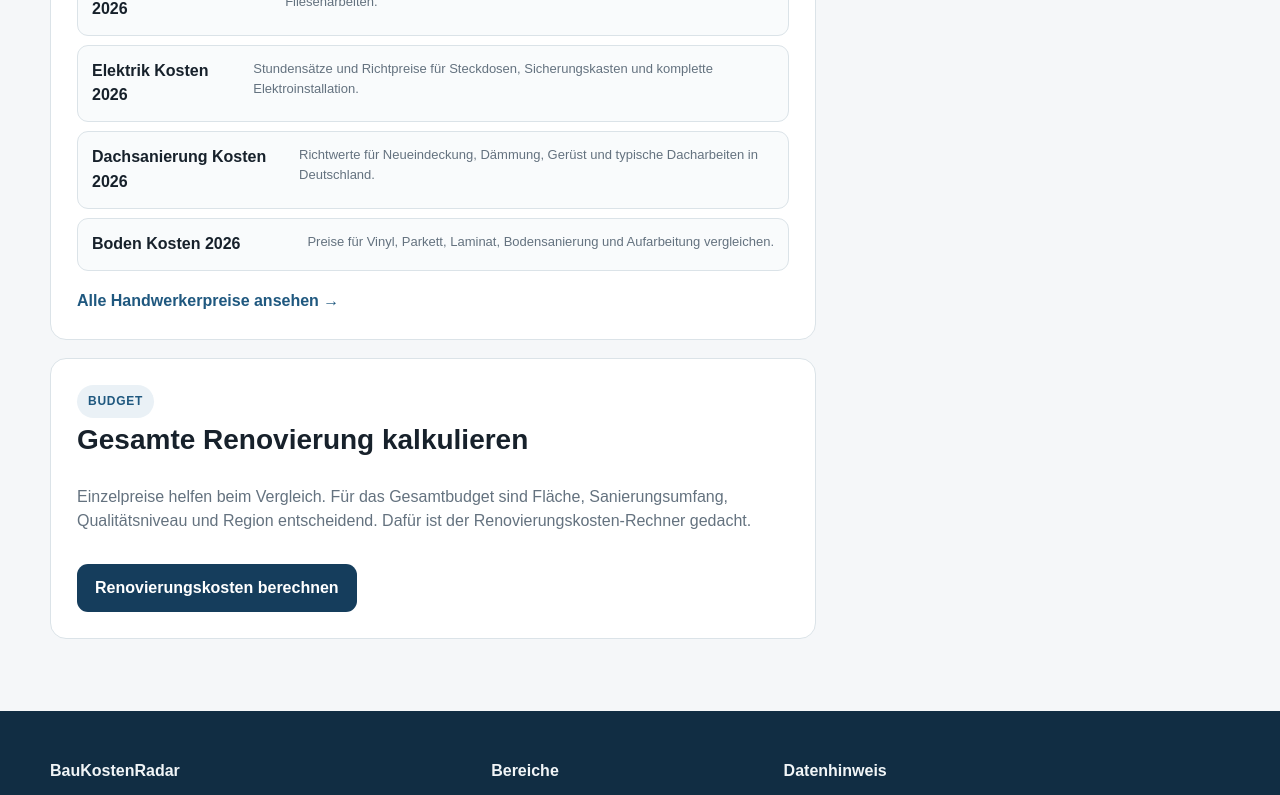
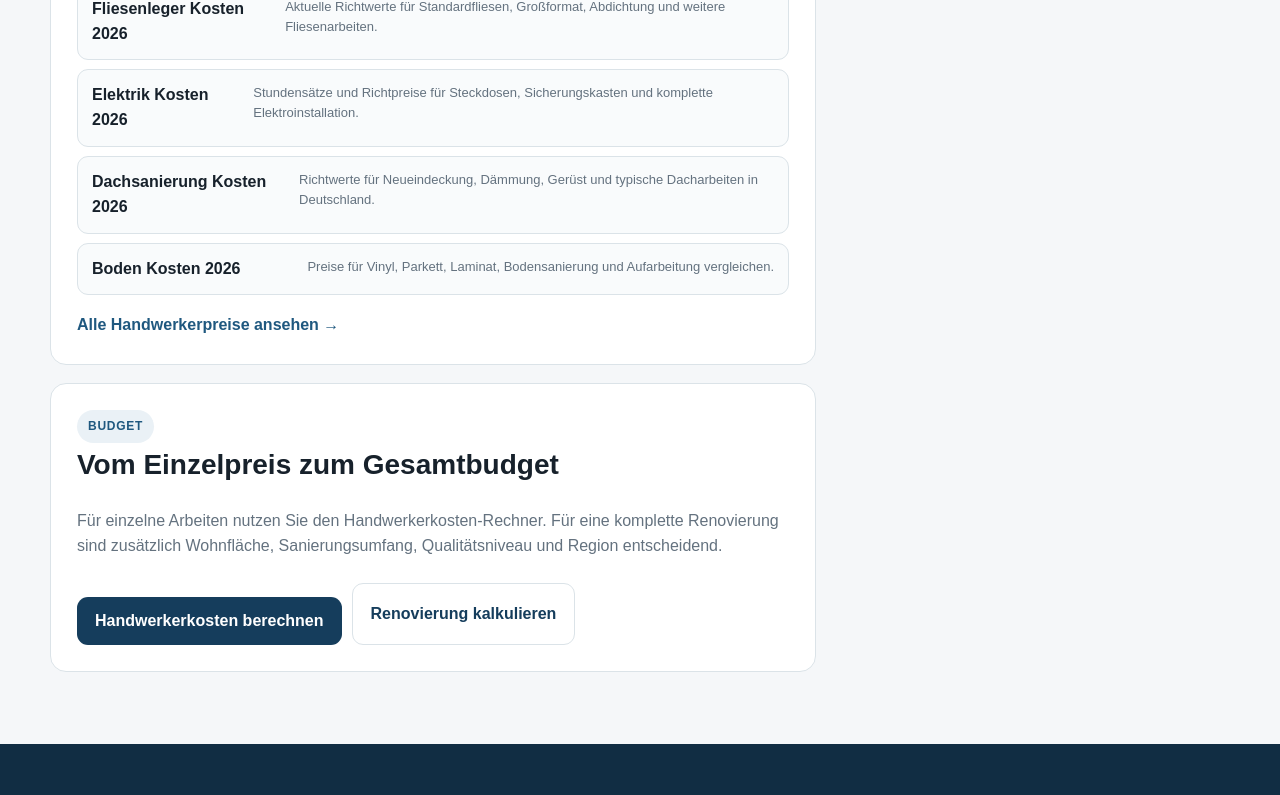
Before and after one commit to maxympaschenko-tech/baukostenradar-de, a Next.js app: page /kosten/badsanierung in a window 1280 px wide. Shown: the part 2646-3441 px from the top of the page. Built offline with nearby package versions, Linux system fonts and the light colour scheme; no server answers.

Commit message:
Link cost pages to both calculators

```diff
--- a/app/kosten/[slug]/page.tsx
+++ b/app/kosten/[slug]/page.tsx
@@ -140,6 +140,7 @@ export default async function CostPage({ params }: { params: Promise<{ slug: str
               Die Werte sind unverbindliche Orientierungswerte. Je nach Region, Objektzustand,
               Material, Zugänglichkeit und Auftragsgröße können konkrete Angebote niedriger oder höher ausfallen.
             </p>
+            <Link className="textLink" href="/rechner/handwerkerkosten">Eigene Menge im Handwerkerkosten-Rechner kalkulieren →</Link>
           </section>
 
           <section className="contentCard">
@@ -212,14 +213,15 @@ export default async function CostPage({ params }: { params: Promise<{ slug: str
 
           <section className="contentCard">
             <span className="eyebrow">Budget</span>
-            <h2>Gesamte Renovierung kalkulieren</h2>
+            <h2>Vom Einzelpreis zum Gesamtbudget</h2>
             <p>
-              Einzelpreise helfen beim Vergleich. Für das Gesamtbudget sind Fläche, Sanierungsumfang,
-              Qualitätsniveau und Region entscheidend. Dafür ist der Renovierungskosten-Rechner gedacht.
+              Für einzelne Arbeiten nutzen Sie den Handwerkerkosten-Rechner. Für eine komplette Renovierung sind zusätzlich
+              Wohnfläche, Sanierungsumfang, Qualitätsniveau und Region entscheidend.
             </p>
-            <Link className="primaryButton" href="/rechner/renovierungskosten">
-              Renovierungskosten berechnen
-            </Link>
+            <div className="heroActions">
+              <Link className="primaryButton" href="/rechner/handwerkerkosten">Handwerkerkosten berechnen</Link>
+              <Link className="ghostButton" href="/rechner/renovierungskosten">Renovierung kalkulieren</Link>
+            </div>
           </section>
         </div>
 
```
